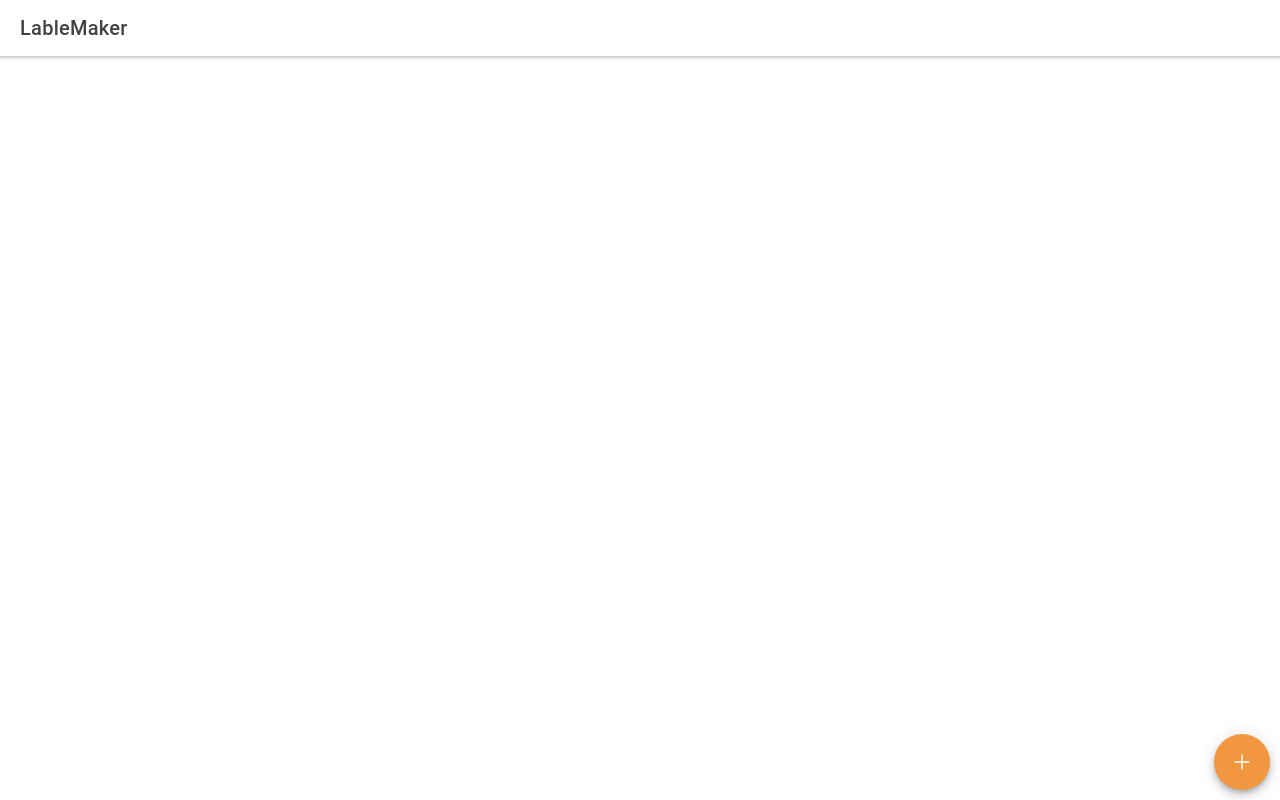
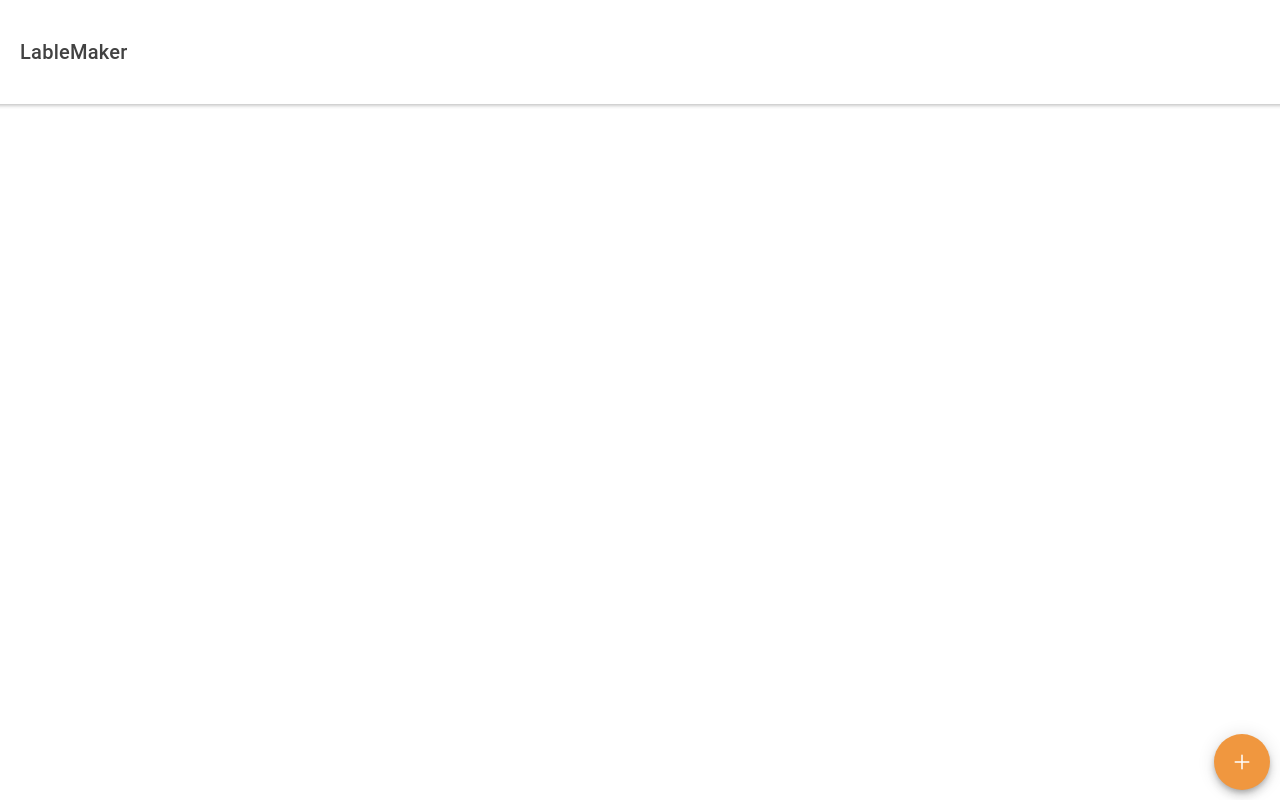
Before and after one commit to tsubame-misa/labelMaker, a React (Create React App) app: page /home in a window 1280 px wide. Built offline with nearby package versions, Linux system fonts and the light colour scheme.

Commit message:
header_change

```diff
--- a/src/pages/Home.css
+++ b/src/pages/Home.css
@@ -3,18 +3,19 @@ div.QRcode {
   margin-top: 100px;
 }
 
-.labelName {
-  text-align: center;
+.Header {
+  border-bottom: solid 1px #f0973f;
 }
 
-.Header {
-  margin-top: 20px;
-  border-bottom: solid 1px #f0973f;
+.toolbar-title-default {
+  --padding-top: 40px;
+  --padding-bottom: 40px;
 }
 
 .LabelName {
   font-weight: bold;
   padding-left: 20px;
+  text-align: center;
 }
 
 .Item {
```
